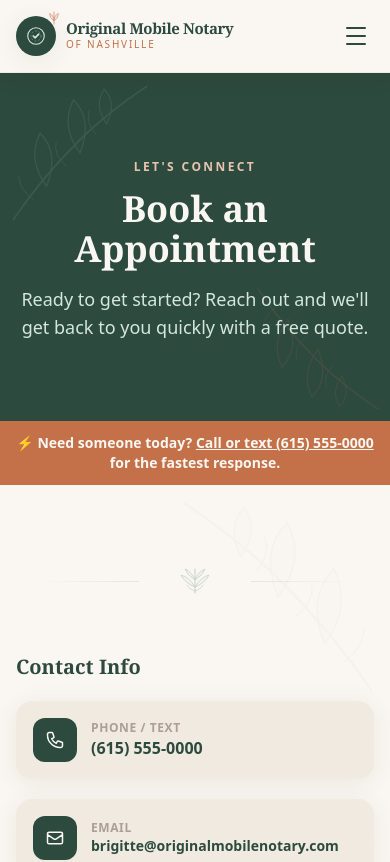
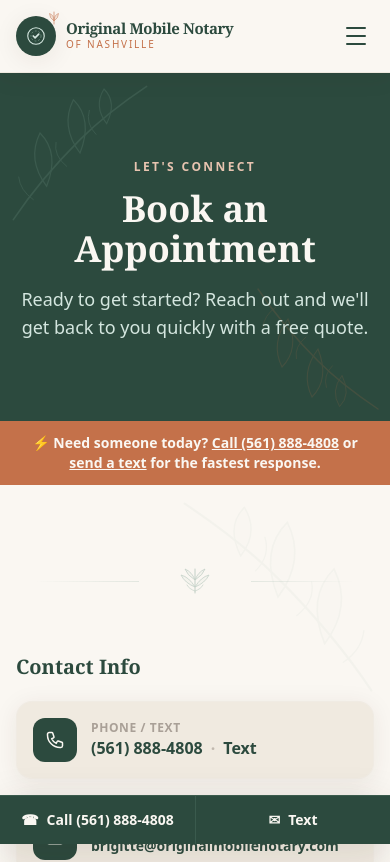
Before and after one commit to projectsolarrecon/Original-Mobile-Notary, a React (Vite) app: page /contact in a window 390 px wide. Shown: the top 862 px of the page. Built offline with nearby package versions, Linux system fonts and the light colour scheme.

Commit message:
Replace placeholder phone number site-wide
* Add production call and text links

* Replace footer phone number

* Replace contact page phone number

```diff
--- a/src/components/Footer.tsx
+++ b/src/components/Footer.tsx
@@ -1,4 +1,4 @@
-  import { Link } from "react-router-dom";
+import { Link } from "react-router-dom";
 import { BotanicalDivider, TinyLeaf } from "./BotanicalAccent";
 
 export default function Footer() {
@@ -73,15 +73,20 @@ export default function Footer() {
             </h3>
             <ul className="space-y-3 text-sm">
               <li>
-                <a
-                  href="tel:+16155550000"
-                  className="font-body text-sage-light hover:text-cream transition-colors flex items-start gap-2.5"
-                >
+                <div className="flex items-start gap-2.5">
                   <svg className="w-4 h-4 text-terra-light shrink-0 mt-0.5" fill="none" viewBox="0 0 24 24" stroke="currentColor">
                     <path strokeLinecap="round" strokeLinejoin="round" strokeWidth={1.8} d="M3 5a2 2 0 012-2h3.28a1 1 0 01.948.684l1.498 4.493a1 1 0 01-.502 1.21l-2.257 1.13a11.042 11.042 0 005.516 5.516l1.13-2.257a1 1 0 011.21-.502l4.493 1.498a1 1 0 01.684.949V19a2 2 0 01-2 2h-1C9.716 21 3 14.284 3 6V5z" />
                   </svg>
-                  (615) 555-0000
-                </a>
+                  <div className="font-body text-sage-light">
+                    <a href="tel:+15618884808" className="hover:text-cream transition-colors">
+                      (561) 888-4808
+                    </a>
+                    <span className="mx-2 text-sage-mid/60">·</span>
+                    <a href="sms:+15618884808" className="hover:text-cream transition-colors">
+                      Text
+                    </a>
+                  </div>
+                </div>
               </li>
               <li>
                 <a
--- a/src/components/Layout.tsx
+++ b/src/components/Layout.tsx
@@ -1,15 +1,83 @@
+import { useEffect } from "react";
 import { Outlet } from "react-router-dom";
 import Header from "./Header";
 import Footer from "./Footer";
 
+const PHONE_DISPLAY = "(561) 888-4808";
+const PHONE_E164 = "+15618884808";
+const LEGACY_PHONE_PATTERNS = [
+  /\(615\) 555-0000/g,
+  /615-555-0000/g,
+  /\+16155550000/g,
+];
+
+function replaceLegacyPhoneReferences(root: ParentNode) {
+  const walker = document.createTreeWalker(root, NodeFilter.SHOW_TEXT);
+  const textNodes: Text[] = [];
+
+  while (walker.nextNode()) {
+    textNodes.push(walker.currentNode as Text);
+  }
+
+  textNodes.forEach((node) => {
+    let nextValue = node.nodeValue ?? "";
+    LEGACY_PHONE_PATTERNS.forEach((pattern) => {
+      nextValue = nextValue.replace(pattern, PHONE_DISPLAY);
+    });
+    if (nextValue !== node.nodeValue) node.nodeValue = nextValue;
+  });
+
+  root.querySelectorAll?.('a[href="tel:+16155550000"]').forEach((link) => {
+    link.setAttribute("href", `tel:${PHONE_E164}`);
+  });
+}
+
 export default function Layout() {
+  useEffect(() => {
+    replaceLegacyPhoneReferences(document.body);
+
+    const observer = new MutationObserver((mutations) => {
+      mutations.forEach((mutation) => {
+        mutation.addedNodes.forEach((node) => {
+          if (node.nodeType === Node.ELEMENT_NODE) {
+            replaceLegacyPhoneReferences(node as Element);
+          } else if (node.nodeType === Node.TEXT_NODE && node.parentElement) {
+            replaceLegacyPhoneReferences(node.parentElement);
+          }
+        });
+      });
+    });
+
+    observer.observe(document.body, { childList: true, subtree: true });
+    return () => observer.disconnect();
+  }, []);
+
   return (
-    <div className="min-h-screen flex flex-col bg-cream">
+    <div className="min-h-screen flex flex-col bg-cream pb-16 sm:pb-0">
       <Header />
       <main className="flex-1">
         <Outlet />
       </main>
       <Footer />
+
+      <div className="fixed inset-x-0 bottom-0 z-50 grid grid-cols-2 sm:hidden border-t border-sage-mid/30 bg-forest shadow-warm-lg">
+        <a
+          href={`tel:${PHONE_E164}`}
+          className="flex items-center justify-center gap-2 px-4 py-3.5 font-body text-sm font-bold text-cream hover:bg-sage-mid/20 transition-colors"
+          aria-label={`Call Original Mobile Notary at ${PHONE_DISPLAY}`}
+        >
+          <span aria-hidden="true">☎</span>
+          Call {PHONE_DISPLAY}
+        </a>
+        <a
+          href={`sms:${PHONE_E164}`}
+          className="flex items-center justify-center gap-2 border-l border-sage-mid/30 px-4 py-3.5 font-body text-sm font-bold text-cream hover:bg-sage-mid/20 transition-colors"
+          aria-label={`Text Original Mobile Notary at ${PHONE_DISPLAY}`}
+        >
+          <span aria-hidden="true">✉</span>
+          Text
+        </a>
+      </div>
     </div>
   );
 }
--- a/src/pages/Contact.tsx
+++ b/src/pages/Contact.tsx
@@ -18,8 +18,6 @@ const labelClass = "block font-body text-sm font-semibold text-forest mb-1.5";
 export default function Contact() {
   return (
     <div className="overflow-x-hidden">
-
-      {/* ── Page Header ── */}
       <section className="relative bg-forest overflow-hidden py-20 md:py-24">
         <CornerLeaves color="#7A9E8E" className="absolute top-0 left-0 opacity-20 w-40 h-40" />
         <CornerLeaves color="#C4714A" flip className="absolute bottom-0 right-0 opacity-15 w-36 h-36 rotate-180" />
@@ -34,18 +32,20 @@ export default function Contact() {
         </div>
       </section>
 
-      {/* ── Same-day banner ── */}
       <div className="bg-terra py-3 px-4 text-center">
         <p className="font-body text-cream font-semibold text-sm">
           ⚡ Need someone today?{" "}
-          <a href="tel:+16155550000" className="underline hover:no-underline font-bold">
-            Call or text (615) 555-0000
+          <a href="tel:+15618884808" className="underline hover:no-underline font-bold">
+            Call (561) 888-4808
+          </a>{" "}
+          or{" "}
+          <a href="sms:+15618884808" className="underline hover:no-underline font-bold">
+            send a text
           </a>{" "}
           for the fastest response.
         </p>
       </div>
 
-      {/* ── Main Content ── */}
       <section className="py-20 md:py-28 bg-cream relative overflow-hidden">
         <CornerLeaves color="#7A9E8E" className="absolute bottom-0 left-0 opacity-[0.05] w-56 h-56" />
         <CornerLeaves color="#7A9E8E" flip className="absolute top-0 right-0 opacity-[0.05] w-56 h-56" />
@@ -54,8 +54,6 @@ export default function Contact() {
           <BotanicalDivider color="#7A9E8E" className="max-w-xs mx-auto mb-14 opacity-60" />
 
           <div className="grid lg:grid-cols-3 gap-10">
-
-            {/* ── Sidebar: Contact Info ── */}
             <motion.div
               initial="hidden"
               whileInView="visible"
@@ -65,23 +63,28 @@ export default function Contact() {
             >
               <h2 className="font-display text-xl font-bold text-forest mb-5">Contact Info</h2>
 
-              {/* Phone */}
-              <a
-                href="tel:+16155550000"
-                className="flex items-center gap-3.5 p-4 bg-parchment rounded-2xl border border-stone-pale/50 shadow-warm hover:border-sage/40 hover:shadow-warm-lg transition-all group"
-              >
-                <div className="w-11 h-11 rounded-xl bg-forest flex items-center justify-center shrink-0 group-hover:bg-sage-mid transition-colors">
+              <div className="p-4 bg-parchment rounded-2xl border border-stone-pale/50 shadow-warm">
+                <div className="flex items-center gap-3.5">
+                  <div className="w-11 h-11 rounded-xl bg-forest flex items-center justify-center shrink-0">
                     <svg className="w-5 h-5 text-cream" fill="none" viewBox="0 0 24 24" stroke="currentColor">
                       <path strokeLinecap="round" strokeLinejoin="round" strokeWidth={1.8} d="M3 5a2 2 0 012-2h3.28a1 1 0 01.948.684l1.498 4.493a1 1 0 01-.502 1.21l-2.257 1.13a11.042 11.042 0 005.516 5.516l1.13-2.257a1 1 0 011.21-.502l4.493 1.498a1 1 0 01.684.949V19a2 2 0 01-2 2h-1C9.716 21 3 14.284 3 6V5z" />
                     </svg>
                   </div>
                   <div>
                     <p className="font-body text-xs text-stone/60 font-semibold uppercase tracking-wider">Phone / Text</p>
-                  <p className="font-body text-forest font-bold group-hover:text-terra transition-colors">(615) 555-0000</p>
+                    <div className="font-body font-bold">
+                      <a href="tel:+15618884808" className="text-forest hover:text-terra transition-colors">
+                        (561) 888-4808
+                      </a>
+                      <span className="mx-2 text-stone/40">·</span>
+                      <a href="sms:+15618884808" className="text-forest hover:text-terra transition-colors">
+                        Text
+                      </a>
                     </div>
-              </a>
+                  </div>
+                </div>
+              </div>
 
-              {/* Email */}
               <a
                 href="mailto:brigitte@originalmobilenotary.com"
                 className="flex items-center gap-3.5 p-4 bg-parchment rounded-2xl border border-stone-pale/50 shadow-warm hover:border-sage/40 hover:shadow-warm-lg transition-all group"
@@ -97,7 +100,6 @@ export default function Contact() {
                 </div>
               </a>
 
-              {/* Availability */}
               <div className="flex items-center gap-3.5 p-4 bg-parchment rounded-2xl border border-stone-pale/50 shadow-warm">
                 <div className="w-11 h-11 rounded-xl bg-forest flex items-center justify-center shrink-0">
                   <svg className="w-5 h-5 text-cream" fill="none" viewBox="0 0 24 24" stroke="currentColor">
@@ -110,7 +112,6 @@ export default function Contact() {
                 </div>
               </div>
 
-              {/* Calendly placeholder */}
               <div className="bg-parchment rounded-2xl border border-stone-pale/50 shadow-warm p-5">
                 <div className="flex items-center gap-2 mb-2">
                   <TinyLeaf color="#7A9E8E" className="w-3 h-4" />
@@ -128,7 +129,6 @@ export default function Contact() {
               </div>
             </motion.div>
 
-            {/* ── Contact Form ── */}
             <motion.div
               custom={1}
               initial="hidden"
```
Lines whose indentation alone changed are shown as unchanged.
